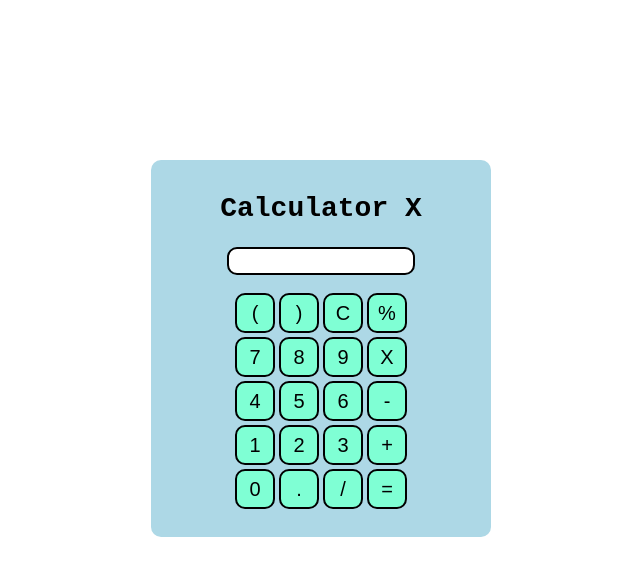
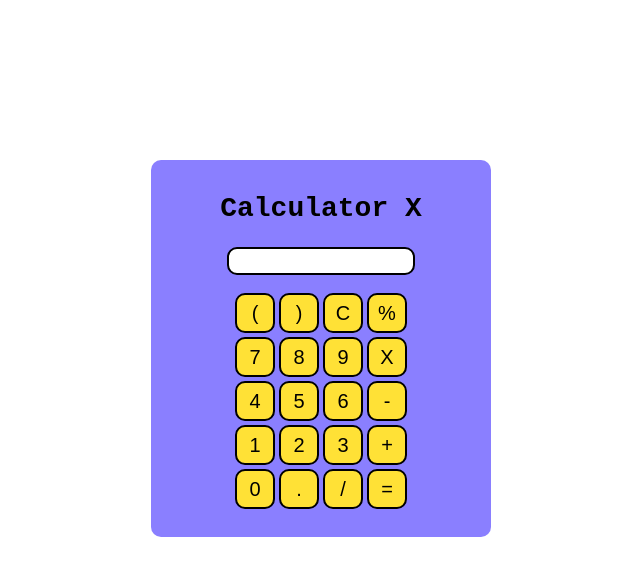
Before and after one commit to Akash6297/LGM-FEB2023-Task4, a plain HTML site: page index.html in a window 1280 px wide. Shown: the whole page, without its empty margins (319-959 px from the left). Drawn offline with Linux system fonts and the light colour scheme.

Commit message:
Update style.css

```diff
--- a/style.css
+++ b/style.css
@@ -4,7 +4,7 @@
     text-align: center;
     margin: auto;
     margin-top: 20vh;
-    background: lightblue;
+    background: rgb(138, 127, 255);
     border-radius: 10px;
 }
 
@@ -20,7 +20,7 @@ input{
 }
 button{
     font-size: 20px;
-    background: aquamarine;
+    background: rgb(255, 225, 54);
     width: 40px;
     height: 40px;
     border: 2px solid black;
```
